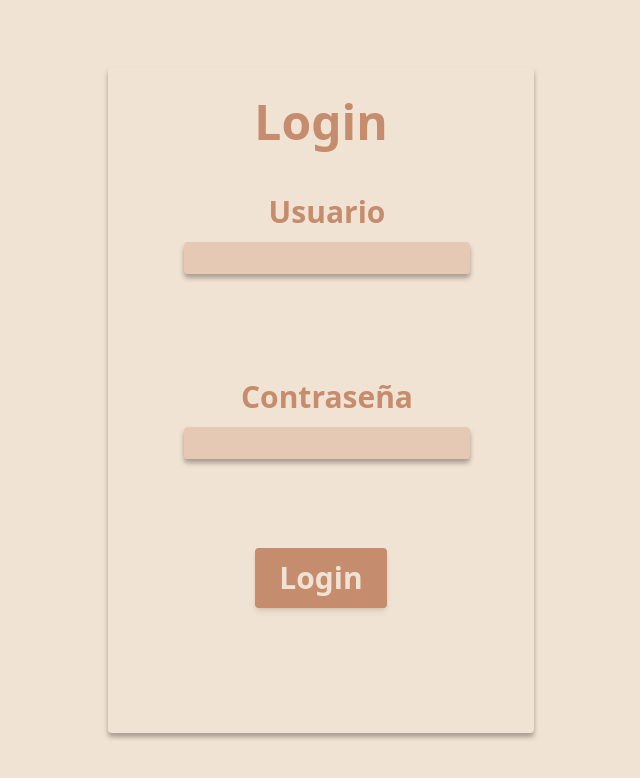
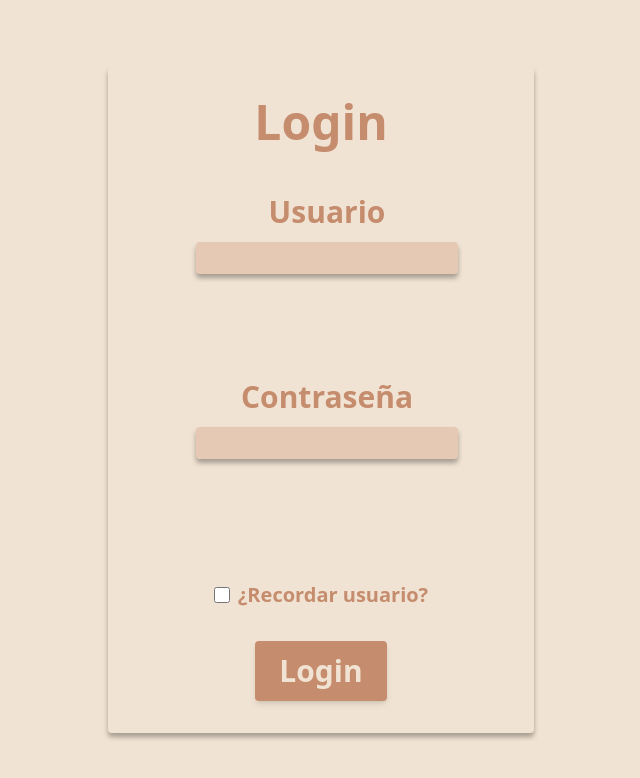
Before and after one commit to lucasmoauro/Uchi-admin, a React (Vite) app: page /login in a window 1280 px wide. Shown: the top 778 px of the page, without its empty margins (319-959 px from the left). Built offline with nearby package versions, Linux system fonts and the light colour scheme.

Commit message:
UPDATE: Opcion para guardar usuario en login

```diff
--- a/src/components/Navbar.tsx
+++ b/src/components/Navbar.tsx
@@ -1,4 +1,4 @@
-import { Link } from "react-router-dom";
+import { Link, useNavigate } from "react-router-dom";
 
 type Links = {
 	href: string;
@@ -21,6 +21,12 @@ const links: Links[] = [
 ];
 
 export const Navbar = () => {
+	const navigate = useNavigate();
+
+	const closeSession = () => {
+		navigate("/login");
+	};
+
 	return (
 		<aside className="w-2/12 pt-3 h-full bg-primary shadow-3xl z-10 text-accent">
 			<h2 className="text-3xl text-center font-bold">Secciones</h2>
@@ -35,6 +41,14 @@ export const Navbar = () => {
 					</Link>
 				))}
 			</ul>
+			<div className="text-center h-96 flex flex-col justify-end">
+				<button
+					className="text-2xl font-semibold text-center py-2 hover:bg-accent/20"
+					onClick={closeSession}
+				>
+					Cerrar Sesion
+				</button>
+			</div>
 		</aside>
 	);
 };
--- a/src/pages/LoginPage.tsx
+++ b/src/pages/LoginPage.tsx
@@ -1,4 +1,4 @@
-import React, { useState } from "react";
+import React, { useEffect, useState } from "react";
 import { useNavigate } from "react-router-dom";
 
 export const LoginPage = () => {
@@ -7,6 +7,7 @@ export const LoginPage = () => {
 		user: "",
 		pass: "",
 	});
+	const [isUserChecked, setIsUserChecked] = useState(false);
 	const navigate = useNavigate();
 
 	const changeFormState = (
@@ -16,18 +17,42 @@ export const LoginPage = () => {
 		setFormState({ ...formState, [field]: e.target.value });
 	};
 
+	const rememberUsername = (e: React.ChangeEvent<HTMLInputElement>) => {
+		if (formState.user.length && e.target.checked) {
+			localStorage.setItem("uchiAdminUser", formState.user);
+			setIsUserChecked(true);
+		}
+
+		if (!e.target.checked) {
+			localStorage.removeItem("uchiAdminUser");
+			setIsUserChecked(false);
+		}
+	};
+
 	const formSubmit = (e: React.MouseEvent) => {
 		e.preventDefault();
 		e.stopPropagation();
 
-		if (env.VITE_API_USER.includes(formState.user) && env.VITE_API_PASS_USER) {
+		if (
+			env.VITE_API_USER.includes(formState.user) &&
+			env.VITE_API_PASS_USER.includes(formState.pass)
+		) {
 			// !!Loguear y mover a pantalla principal
 
 			navigate("/pedidos");
 		} else {
+			alert("incorrecto");
 			//!! error, usuario o pass incorrecto
 		}
 	};
+
+	useEffect(() => {
+		const isUserInLocal = localStorage.getItem("uchiAdminUser");
+		if (isUserInLocal?.length) {
+			setFormState({ ...formState, user: isUserInLocal });
+			setIsUserChecked(true);
+		}
+	}, []);
 
 	return (
 		<section className="w-full h-full flex justify-center items-center">
@@ -36,8 +61,8 @@ export const LoginPage = () => {
 					<h1 className="text-5xl text-accent font-semibold">Login</h1>
 				</div>
 
-				<section className="h-5/6">
-					<form className="h-full flex flex-col items-center">
+				<section className="h-5/6 flex justify-center">
+					<form className="h-full w-11/12 flex flex-col items-center justify-center">
 						<div className="flex flex-col h-2/6 w-10/12 ps-3">
 							<label
 								htmlFor="user"
@@ -48,6 +73,7 @@ export const LoginPage = () => {
 
 							<input
 								type="text"
+								value={formState.user}
 								onChange={(e) => changeFormState("user", e)}
 								className="rounded w-10/12 self-center  bg-accent/30 py-1 text-secondary-accent font-semibold text-center  focus:outline focus:outline-accent shadow-3xl"
 							/>
@@ -67,7 +93,23 @@ export const LoginPage = () => {
 							/>
 						</div>
 
-						<div className="h-2/6">
+						<div className="h-2/6 w-full flex flex-col items-center justify-evenly">
+							<div className=" w-full flex items-center justify-center">
+								<input
+									type="checkbox"
+									id="remember"
+									checked={isUserChecked}
+									className="cursor-pointer w-4 h-4 mr-2"
+									onChange={rememberUsername}
+								/>
+								<label
+									htmlFor="remember"
+									className="cursor-pointer text-xl text-accent font-semibold"
+								>
+									¿Recordar usuario?
+								</label>
+							</div>
+							<div>
 								<button
 									type="submit"
 									className="bg-accent text-primary rounded font-semibold text-3xl px-6 py-3 shadow-md"
@@ -76,6 +118,7 @@ export const LoginPage = () => {
 									Login
 								</button>
 							</div>
+						</div>
 					</form>
 				</section>
 			</div>
```
Lines whose indentation alone changed are shown as unchanged.
